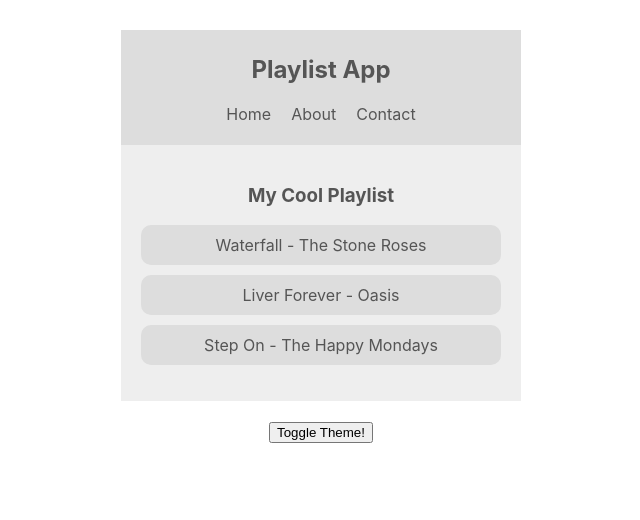
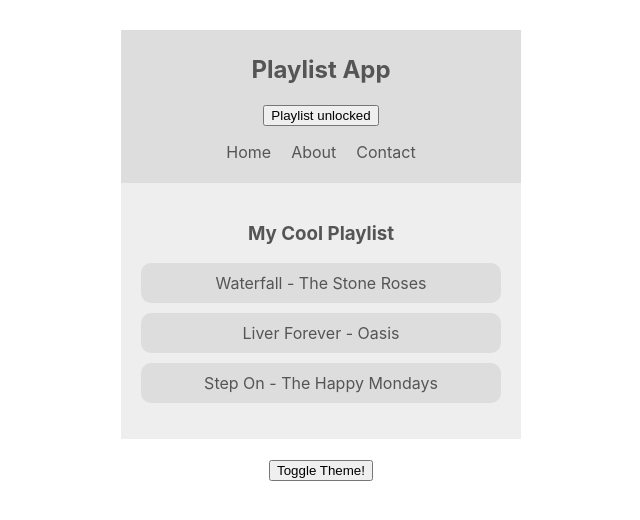
Before and after one commit to alex-coupe/playlist-app, a React (Create React App) app: page / in a window 1280 px wide. Shown: the top 520 px of the page, without its empty margins (319-959 px from the left). Built offline with nearby package versions, Linux system fonts and the light colour scheme.

Commit message:
Toggling state in a second context

```diff
--- a/src/components/Navbar.js
+++ b/src/components/Navbar.js
@@ -1,16 +1,22 @@
 import React from 'react'
 import { ThemeContext } from './../contexts/ThemeContext';
+import { LockedContext } from '../contexts/LockedContext';
 
 export default function Navbar() {
     return (
+        <LockedContext.Consumer>{(lockedContext) => (
         <ThemeContext.Consumer>
-            {(context) => {
-            const {isLightTheme, light, dark} = context.state;
+            {(themeContext) => {
+            const {isLocked, toggleLocked} = lockedContext;
+            const {isLightTheme, light, dark} = themeContext.state;
             const theme = isLightTheme ? light : dark;
             return (
         <div>
             <nav style={{background: theme.ui, color: theme.text }}>
                 <h1>Playlist App</h1>
+                <div>
+                    <button  onClick={toggleLocked}>{isLocked ? 'Playlist locked' : 'Playlist unlocked'}</button>
+                </div>
                 <ul>
                     <li>Home</li>
                     <li>About</li>
@@ -19,5 +25,6 @@ export default function Navbar() {
             </nav>
         </div>
         )}}</ThemeContext.Consumer>
+        )}</LockedContext.Consumer>
     )
 }
--- a/src/components/ThemeToggle.js
+++ b/src/components/ThemeToggle.js
@@ -1,12 +1,15 @@
 import React from 'react'
 import { ThemeContext } from './../contexts/ThemeContext';
+import { LockedContext } from '../contexts/LockedContext';
 
 export default function ThemeToggle() {
     return (
-        <ThemeContext.Consumer>
-        {(context) => {
-            return (
-            <button onClick={context.toggleTheme}>Toggle Theme!</button>)
-        }}</ThemeContext.Consumer>
+        <LockedContext.Consumer>{(locked) => (
+            <ThemeContext.Consumer>
+            {(theme) => {
+                return (
+                <button onClick={theme.toggleTheme}>Toggle Theme!</button>)
+            }}</ThemeContext.Consumer>
+        )}</LockedContext.Consumer>
     )
 }
```
